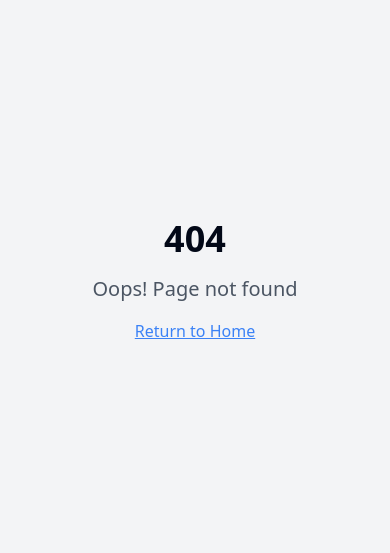
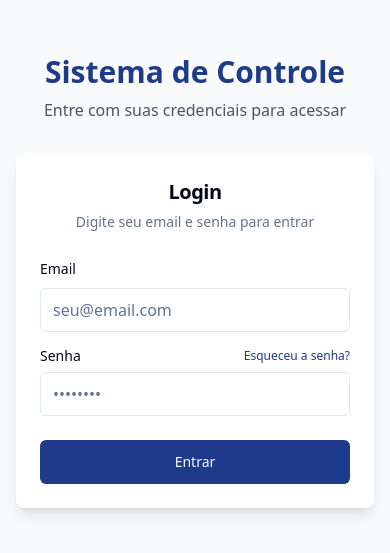
Before and after one commit to TeusLk/Sistema-Portaria, a React (Vite) app: page /login in a window 390 px wide. Before the commit this address had no page. Shown: the part 141-694 px from the top of the page. Built offline with nearby package versions, Linux system fonts and the light colour scheme.

Commit message:
Implement login and dashboard
Create login page with email, password, and login button.
Implement a dashboard with a sidebar after successful login.
Use React, Tailwind CSS, and Supabase for authentication.
Ensure a clean, responsive design with blue accents.

```diff
--- a/src/App.tsx
+++ b/src/App.tsx
@@ -1,9 +1,12 @@
+
 import { Toaster } from "@/components/ui/toaster";
 import { Toaster as Sonner } from "@/components/ui/sonner";
 import { TooltipProvider } from "@/components/ui/tooltip";
 import { QueryClient, QueryClientProvider } from "@tanstack/react-query";
-import { BrowserRouter, Routes, Route } from "react-router-dom";
-import Index from "./pages/Index";
+import { BrowserRouter, Routes, Route, Navigate } from "react-router-dom";
+import Login from "./pages/Login";
+import Dashboard from "./pages/Dashboard";
+import Portaria from "./pages/Portaria";
 import NotFound from "./pages/NotFound";
 
 const queryClient = new QueryClient();
@@ -15,8 +18,10 @@ const App = () => (
       <Sonner />
       <BrowserRouter>
         <Routes>
-          <Route path="/" element={<Index />} />
-          {/* ADD ALL CUSTOM ROUTES ABOVE THE CATCH-ALL "*" ROUTE */}
+          <Route path="/" element={<Navigate to="/login" replace />} />
+          <Route path="/login" element={<Login />} />
+          <Route path="/dashboard" element={<Dashboard />} />
+          <Route path="/portaria" element={<Portaria />} />
           <Route path="*" element={<NotFound />} />
         </Routes>
       </BrowserRouter>
--- /dev/null
+++ b/src/components/Sidebar.tsx
@@ -0,0 +1,89 @@
+
+import React, { useState } from "react";
+import { Link, useLocation } from "react-router-dom";
+import { cn } from "@/lib/utils";
+import { Button } from "@/components/ui/button";
+import { Menu, LogOut } from "lucide-react";
+
+interface SidebarItemProps {
+  icon?: React.ReactNode;
+  title: string;
+  path: string;
+  isActive: boolean;
+}
+
+const SidebarItem = ({ icon, title, path, isActive }: SidebarItemProps) => {
+  return (
+    <Link to={path}>
+      <div
+        className={cn(
+          "flex items-center gap-3 rounded-md px-3 py-2 text-sm transition-all hover:bg-blue-100",
+          isActive ? "bg-blue-100 text-bluePrimary font-medium" : "text-gray-600"
+        )}
+      >
+        {icon && <div className="w-5 h-5">{icon}</div>}
+        <span>{title}</span>
+        {isActive && <div className="ml-auto w-1 h-5 rounded-full bg-bluePrimary" />}
+      </div>
+    </Link>
+  );
+};
+
+const Sidebar = () => {
+  const location = useLocation();
+  const [collapsed, setCollapsed] = useState(false);
+
+  const menuItems = [
+    { title: "Portaria", path: "/portaria" },
+    // Outros itens do menu serão adicionados posteriormente
+  ];
+
+  return (
+    <div
+      className={cn(
+        "flex flex-col border-r bg-white transition-all duration-300",
+        collapsed ? "w-[70px]" : "w-[250px]"
+      )}
+    >
+      <div className="flex items-center justify-between p-4 border-b">
+        {!collapsed && <h2 className="text-lg font-semibold text-bluePrimary">Sistema</h2>}
+        <Button
+          variant="ghost"
+          size="icon"
+          onClick={() => setCollapsed(!collapsed)}
+          className="ml-auto"
+        >
+          <Menu className="h-5 w-5" />
+        </Button>
+      </div>
+
+      <div className="flex-1 overflow-auto py-4">
+        <nav className="grid gap-1 px-2">
+          {menuItems.map((item) => (
+            <SidebarItem
+              key={item.path}
+              title={!collapsed ? item.title : ""}
+              path={item.path}
+              isActive={location.pathname === item.path}
+            />
+          ))}
+        </nav>
+      </div>
+
+      <div className="border-t p-4">
+        <Button
+          variant="ghost"
+          className={cn(
+            "w-full justify-start text-gray-600 hover:text-red-600 hover:bg-red-50",
+            collapsed && "justify-center px-0"
+          )}
+        >
+          <LogOut className="mr-2 h-4 w-4" />
+          {!collapsed && "Sair"}
+        </Button>
+      </div>
+    </div>
+  );
+};
+
+export default Sidebar;
--- a/src/index.css
+++ b/src/index.css
@@ -1,3 +1,4 @@
+
 @tailwind base;
 @tailwind components;
 @tailwind utilities;
@@ -13,7 +14,7 @@
     --popover: 0 0% 100%;
     --popover-foreground: 222.2 84% 4.9%;
 
-    --primary: 222.2 47.4% 11.2%;
+    --primary: 223 82% 33%; /* Azul escuro similar ao #1E3A8A */
     --primary-foreground: 210 40% 98%;
 
     --secondary: 210 40% 96.1%;
@@ -34,20 +35,13 @@
 
     --radius: 0.5rem;
 
-    --sidebar-background: 0 0% 98%;
-
+    --sidebar-background: 0 0% 100%;
     --sidebar-foreground: 240 5.3% 26.1%;
-
-    --sidebar-primary: 240 5.9% 10%;
-
+    --sidebar-primary: 223 82% 33%;
     --sidebar-primary-foreground: 0 0% 98%;
-
     --sidebar-accent: 240 4.8% 95.9%;
-
     --sidebar-accent-foreground: 240 5.9% 10%;
-
     --sidebar-border: 220 13% 91%;
-
     --sidebar-ring: 217.2 91.2% 59.8%;
   }
 
@@ -79,9 +73,10 @@
     --border: 217.2 32.6% 17.5%;
     --input: 217.2 32.6% 17.5%;
     --ring: 212.7 26.8% 83.9%;
+
     --sidebar-background: 240 5.9% 10%;
     --sidebar-foreground: 240 4.8% 95.9%;
-    --sidebar-primary: 224.3 76.3% 48%;
+    --sidebar-primary: 223 82% 33%;
     --sidebar-primary-foreground: 0 0% 100%;
     --sidebar-accent: 240 3.7% 15.9%;
     --sidebar-accent-foreground: 240 4.8% 95.9%;
--- /dev/null
+++ b/src/pages/Dashboard.tsx
@@ -0,0 +1,38 @@
+
+import Sidebar from "@/components/Sidebar";
+import { useNavigate } from "react-router-dom";
+import { useEffect } from "react";
+
+interface DashboardLayoutProps {
+  children: React.ReactNode;
+}
+
+export const DashboardLayout = ({ children }: DashboardLayoutProps) => {
+  return (
+    <div className="flex h-screen w-full bg-gray-50">
+      <Sidebar />
+      <main className="flex-1 overflow-y-auto p-6">
+        {children}
+      </main>
+    </div>
+  );
+};
+
+const Dashboard = () => {
+  const navigate = useNavigate();
+
+  // Efeito para redirecionar para a Portaria como padrão
+  useEffect(() => {
+    navigate("/portaria");
+  }, [navigate]);
+
+  return (
+    <DashboardLayout>
+      <div className="flex items-center justify-center h-full">
+        <p className="text-gray-400 text-xl">Selecione uma opção no menu lateral</p>
+      </div>
+    </DashboardLayout>
+  );
+};
+
+export default Dashboard;
--- /dev/null
+++ b/src/pages/Login.tsx
@@ -0,0 +1,101 @@
+
+import { useState } from "react";
+import { useNavigate } from "react-router-dom";
+import { Button } from "@/components/ui/button";
+import { Input } from "@/components/ui/input";
+import { Label } from "@/components/ui/label";
+import { Card, CardContent, CardDescription, CardFooter, CardHeader, CardTitle } from "@/components/ui/card";
+import { toast } from "sonner";
+
+const Login = () => {
+  const [email, setEmail] = useState("");
+  const [password, setPassword] = useState("");
+  const [isLoading, setIsLoading] = useState(false);
+  const navigate = useNavigate();
+
+  const handleLogin = async (e: React.FormEvent) => {
+    e.preventDefault();
+    setIsLoading(true);
+
+    // Simulação de login para fins de demonstração
+    // Isso será substituído pela autenticação real do Supabase após a integração
+    try {
+      setTimeout(() => {
+        // Simula um login bem-sucedido
+        toast.success("Login realizado com sucesso");
+        navigate("/dashboard");
+      }, 1500);
+    } catch (error) {
+      toast.error("Erro ao fazer login");
+    } finally {
+      setIsLoading(false);
+    }
+  };
+
+  return (
+    <div className="min-h-screen flex items-center justify-center bg-gray-50 px-4">
+      <div className="w-full max-w-md space-y-8">
+        <div className="text-center">
+          <h1 className="text-3xl font-bold text-bluePrimary">Sistema de Controle</h1>
+          <p className="mt-2 text-gray-600">Entre com suas credenciais para acessar</p>
+        </div>
+
+        <Card className="border-0 shadow-lg">
+          <CardHeader>
+            <CardTitle className="text-xl font-semibold text-center">Login</CardTitle>
+            <CardDescription className="text-center">
+              Digite seu email e senha para entrar
+            </CardDescription>
+          </CardHeader>
+          <form onSubmit={handleLogin}>
+            <CardContent className="space-y-4">
+              <div className="space-y-2">
+                <Label htmlFor="email">Email</Label>
+                <Input
+                  id="email"
+                  type="email"
+                  placeholder="seu@email.com"
+                  value={email}
+                  onChange={(e) => setEmail(e.target.value)}
+                  required
+                  className="h-11"
+                />
+              </div>
+              <div className="space-y-2">
+                <div className="flex items-center justify-between">
+                  <Label htmlFor="password">Senha</Label>
+                  <a
+                    href="#"
+                    className="text-xs text-bluePrimary hover:underline"
+                  >
+                    Esqueceu a senha?
+                  </a>
+                </div>
+                <Input
+                  id="password"
+                  type="password"
+                  placeholder="••••••••"
+                  value={password}
+                  onChange={(e) => setPassword(e.target.value)}
+                  required
+                  className="h-11"
+                />
+              </div>
+            </CardContent>
+            <CardFooter>
+              <Button
+                type="submit"
+                className="w-full h-11 bg-bluePrimary hover:bg-blue-800"
+                disabled={isLoading}
+              >
+                {isLoading ? "Entrando..." : "Entrar"}
+              </Button>
+            </CardFooter>
+          </form>
+        </Card>
+      </div>
+    </div>
+  );
+};
+
+export default Login;
--- a/src/pages/NotFound.tsx
+++ b/src/pages/NotFound.tsx
@@ -1,8 +1,12 @@
+
 import { useLocation } from "react-router-dom";
 import { useEffect } from "react";
+import { Button } from "@/components/ui/button";
+import { useNavigate } from "react-router-dom";
 
 const NotFound = () => {
   const location = useLocation();
+  const navigate = useNavigate();
 
   useEffect(() => {
     console.error(
@@ -12,13 +16,19 @@ const NotFound = () => {
   }, [location.pathname]);
 
   return (
-    <div className="min-h-screen flex items-center justify-center bg-gray-100">
-      <div className="text-center">
-        <h1 className="text-4xl font-bold mb-4">404</h1>
-        <p className="text-xl text-gray-600 mb-4">Oops! Page not found</p>
-        <a href="/" className="text-blue-500 hover:text-blue-700 underline">
-          Return to Home
-        </a>
+    <div className="min-h-screen flex items-center justify-center bg-gray-50">
+      <div className="text-center max-w-md mx-auto p-6">
+        <h1 className="text-6xl font-bold text-bluePrimary mb-4">404</h1>
+        <p className="text-xl text-gray-600 mb-6">Página não encontrada</p>
+        <p className="text-gray-500 mb-8">
+          A página que você está procurando não existe ou foi movida.
+        </p>
+        <Button
+          onClick={() => navigate("/dashboard")}
+          className="bg-bluePrimary hover:bg-blue-800"
+        >
+          Voltar ao Dashboard
+        </Button>
       </div>
     </div>
   );
--- /dev/null
+++ b/src/pages/Portaria.tsx
@@ -0,0 +1,27 @@
+
+import { DashboardLayout } from "./Dashboard";
+
+const Portaria = () => {
+  return (
+    <DashboardLayout>
+      <div className="space-y-4">
+        <div className="flex items-center justify-between">
+          <h1 className="text-2xl font-bold text-gray-900">Portaria</h1>
+        </div>
+
+        <div className="bg-white rounded-lg shadow p-6">
+          <p className="text-gray-600">
+            Bem-vindo ao módulo de Portaria. Aqui você poderá gerenciar entradas e saídas de pessoas e veículos.
+          </p>
+
+          {/* Placeholder para funcionalidades futuras */}
+          <div className="mt-8 border-2 border-dashed border-gray-300 rounded-lg p-12 text-center">
+            <p className="text-gray-500">Funcionalidades em desenvolvimento</p>
+          </div>
+        </div>
+      </div>
+    </DashboardLayout>
+  );
+};
+
+export default Portaria;
--- a/tailwind.config.ts
+++ b/tailwind.config.ts
@@ -1,3 +1,4 @@
+
 import type { Config } from "tailwindcss";
 
 export default {
@@ -61,7 +62,8 @@ export default {
 					'accent-foreground': 'hsl(var(--sidebar-accent-foreground))',
 					border: 'hsl(var(--sidebar-border))',
 					ring: 'hsl(var(--sidebar-ring))'
-				}
+				},
+				bluePrimary: '#1E3A8A', // Nossa cor primária azul escura personalizada
 			},
 			borderRadius: {
 				lg: 'var(--radius)',
```
